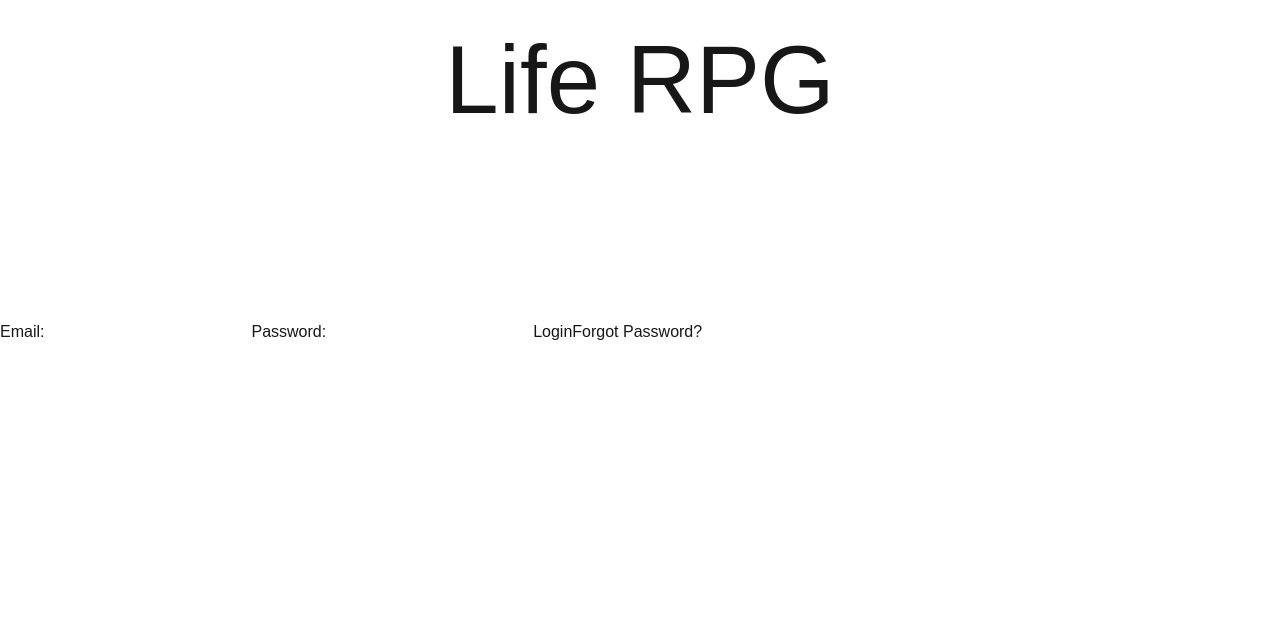
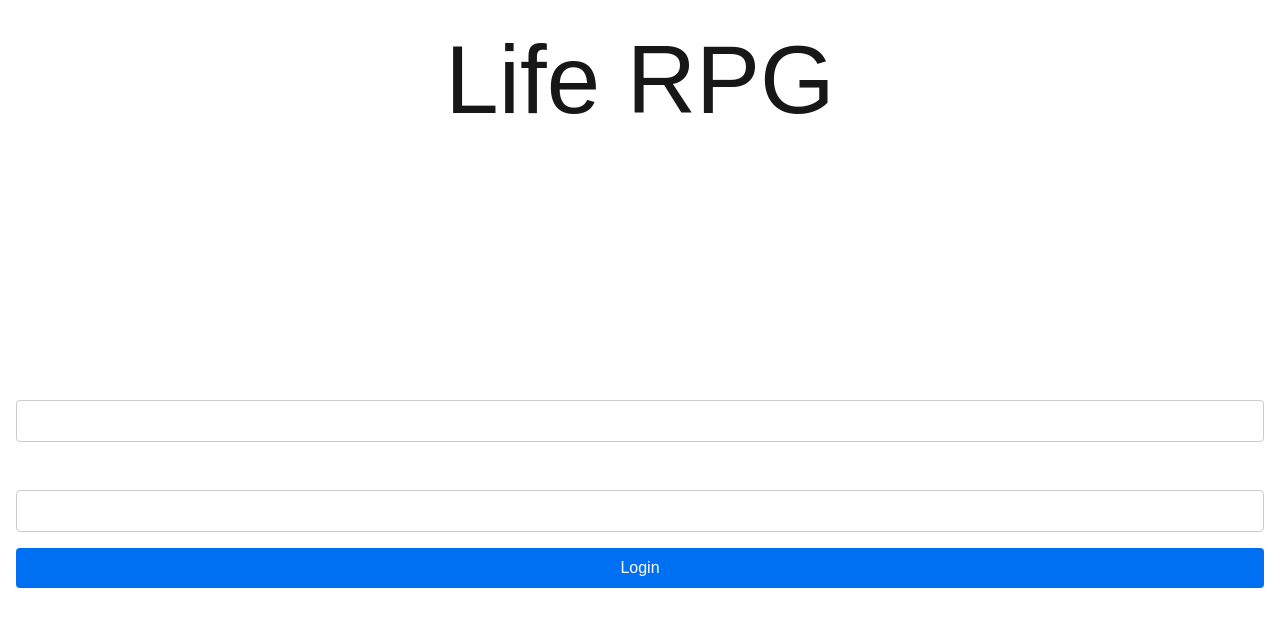
Before and after one commit to Daltraxx/life-rpg, a Next.js app: page / in a window 1280 px wide. Shown: the top 626 px of the page. Built offline with nearby package versions, Linux system fonts and the light colour scheme; a web font is replaced by a local one.

Commit message:
add some beginning styles to login form

```diff
--- a/src/app/ui/LandingPage/Login/Login.tsx
+++ b/src/app/ui/LandingPage/Login/Login.tsx
@@ -1,8 +1,10 @@
 import Link from "next/link";
 import styles from './styles.module.css';
+import Bounded from "../../Bounded";
 
 export default function Login() {
   return (
+    <Bounded innerClassName={styles.loginContainer}>
       <form className={styles.loginForm} action="">
         <label htmlFor="email-field">Email:</label>
         <input type="email" id="email-field" name="email" required />
@@ -11,5 +13,6 @@ export default function Login() {
         <button type="submit">Login</button>
         <Link href="/forgot-password">Forgot Password?</Link>
       </form>
+    </Bounded>
   );
 }
--- a/src/app/ui/LandingPage/Login/styles.module.css
+++ b/src/app/ui/LandingPage/Login/styles.module.css
@@ -0,0 +1,30 @@
+.loginForm {
+  color: #fff;
+  display: flex;
+  flex-direction: column;
+}
+
+.loginForm label {
+  margin-top: 1rem;
+  margin-bottom: 0.5rem;
+}
+
+.loginForm input {
+  padding: 0.5rem;
+  border: 1px solid #ccc;
+  border-radius: 4px;
+}
+
+.loginForm button {
+  margin-top: 1rem;
+  padding: 0.5rem;
+  background-color: #0070f3;
+  color: #fff;
+  border: none;
+  border-radius: 4px;
+  cursor: pointer;
+}
+
+.loginForm button:hover {
+  background-color: #005bb5;
+}
```
Lines whose indentation alone changed are shown as unchanged.
